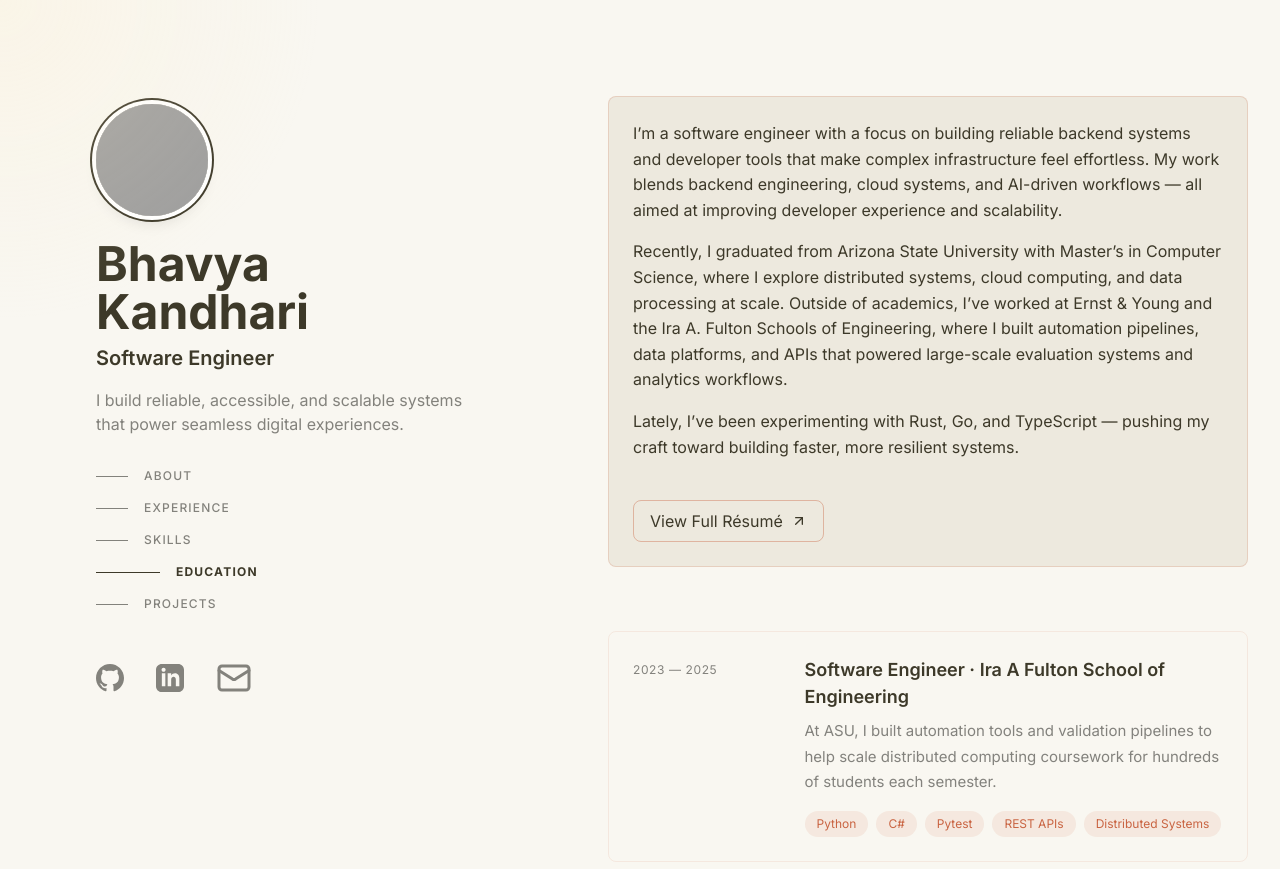
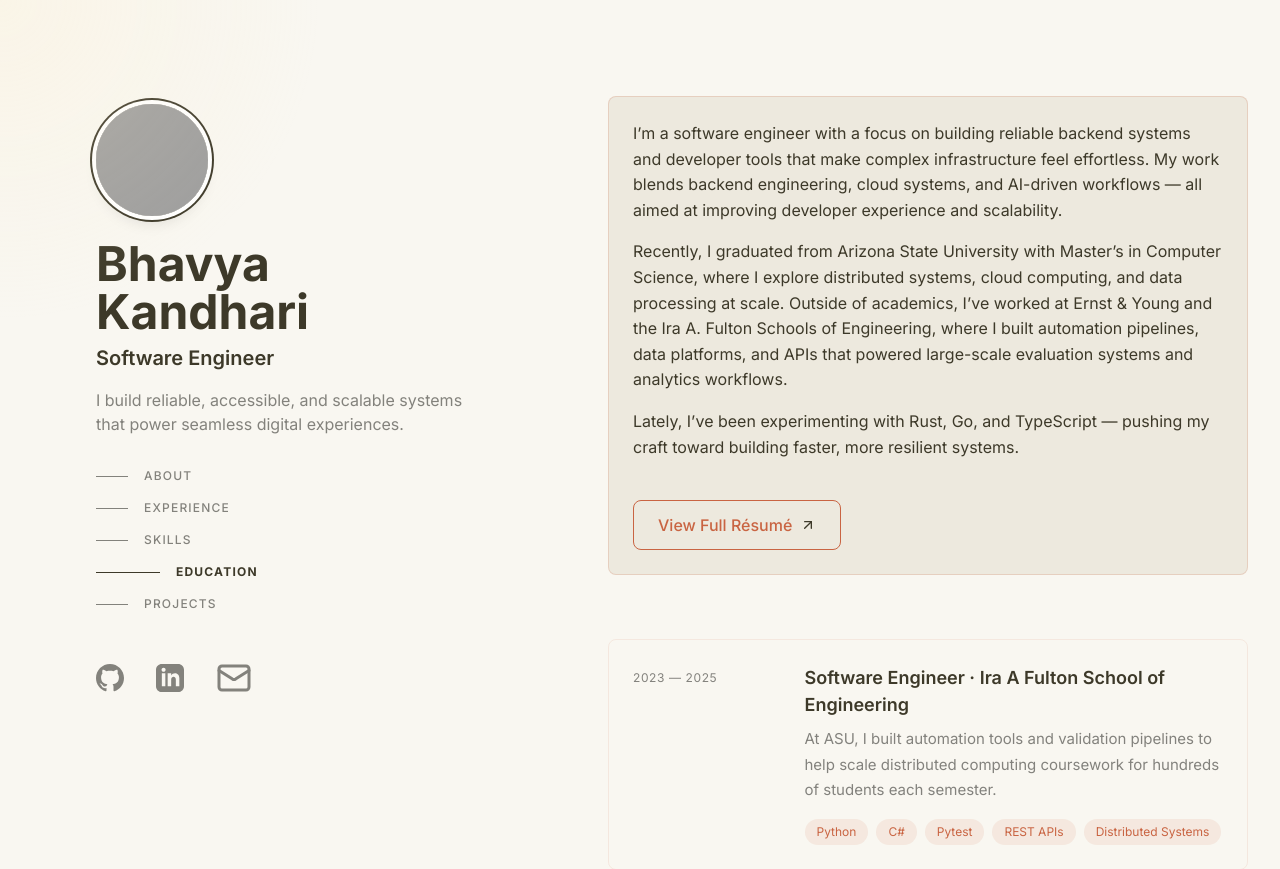
Before and after one commit to bkandh30/bhavya-portfolio-v3, a React (Vite) app: page / in a window 1280 px wide. Shown: the top 869 px of the page. Built offline with nearby package versions, Linux system fonts and the light colour scheme; grey boxes are pictures that could not be loaded.

Commit message:
Updated View Full resume button

```diff
--- a/src/pages/Index.tsx
+++ b/src/pages/Index.tsx
@@ -332,14 +332,34 @@ const Index = () => {
                 pushing my craft toward building faster, more resilient systems.
               </p>
               <button
-                className="inline-flex items-center gap-2 mt-6 px-4 py-2 rounded transition-all duration-300 group"
+                className="inline-flex items-center gap-2 mt-6 px-6 py-3 rounded-lg transition-all duration-300 group relative overflow-hidden"
                 style={{
                   backgroundColor: "transparent",
-                  color: "#3d3929",
-                  border: "1px solid rgba(201, 100, 66, 0.4)",
+                  color: "#c96442",
+                  border: "1px solid #c96442",
+                  fontWeight: "500",
+                  position: "relative",
+                }}
+                onMouseEnter={(e) => {
+                  e.currentTarget.style.color = "#ffffff";
+                  const bg = e.currentTarget.querySelector(".button-bg");
+                  if (bg) (bg as HTMLElement).style.transform = "translateX(0)";
+                }}
+                onMouseLeave={(e) => {
+                  e.currentTarget.style.color = "#c96442";
+                  const bg = e.currentTarget.querySelector(".button-bg");
+                  if (bg)
+                    (bg as HTMLElement).style.transform = "translateX(-100%)";
                 }}
               >
-                View Full Résumé
+                <span
+                  className="button-bg absolute inset-0 -z-10 transition-transform duration-250"
+                  style={{
+                    backgroundColor: "#c96442",
+                    transform: "translateX(-100%)",
+                  }}
+                />
+                <span className="relative z-10">View Full Résumé</span>
                 <ArrowUpRight
                   className="w-4 h-4 transition-transform duration-300 group-hover:translate-x-1 group-hover:-translate-y-1"
                   style={{ color: "#3d3929" }}
```
